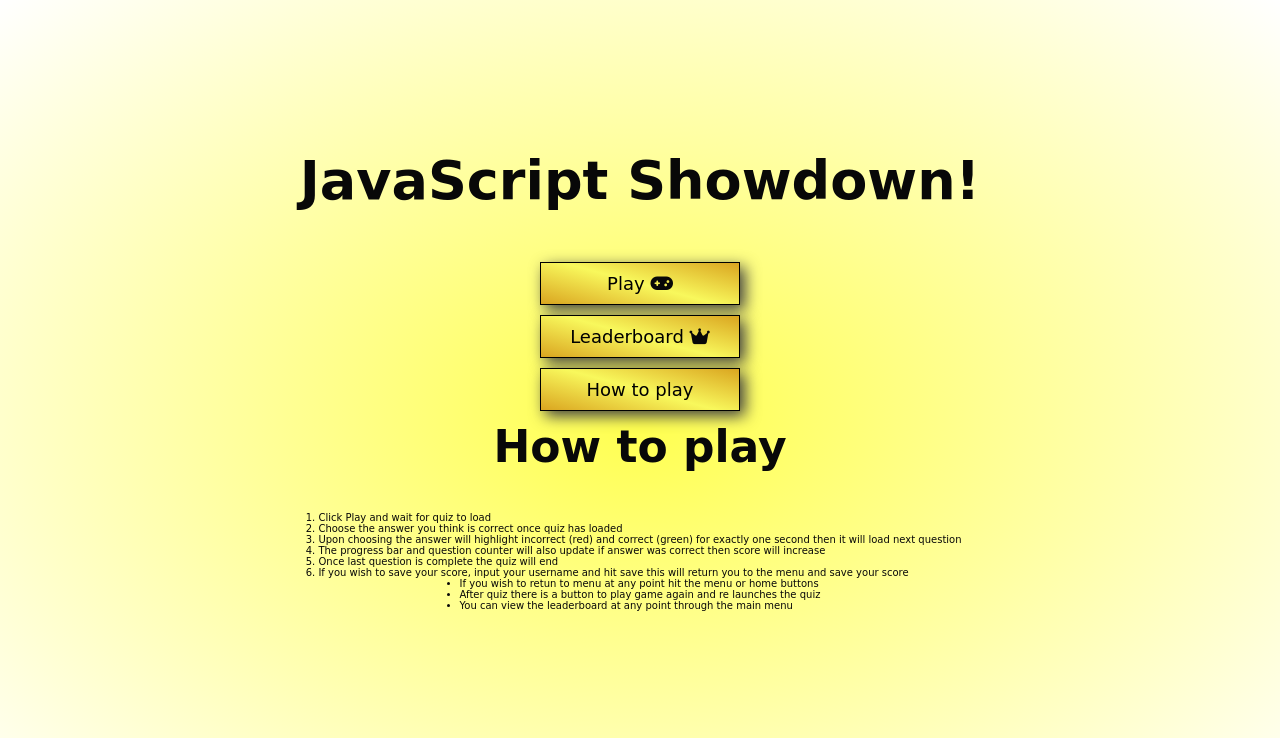
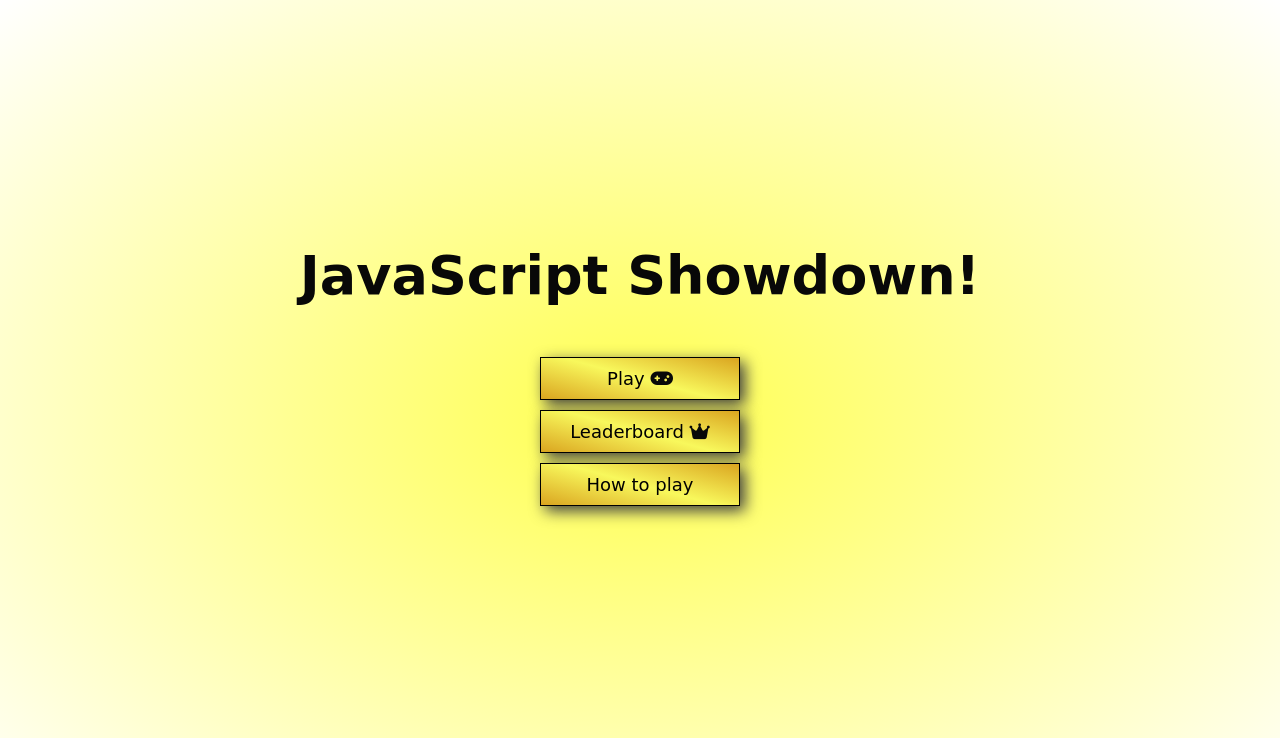
Before and after one commit to Danger0101/JavaScript-Quiz-PP2, a plain HTML site: page index.html in a window 1280 px wide. Shown: the top 738 px of the page. Drawn offline with Linux system fonts and the light colour scheme; a web font is replaced by a local one.

Commit message:
Updated how to div class's
To enable writing of a script to toggle visibility using class hidden.

```diff
--- a/index.html
+++ b/index.html
@@ -28,9 +28,9 @@
                         <h1>JavaScript Showdown!</h1>
                         <a class="btn" href="quiz.html" aria-label="play button takes you to quiz page">Play <i class="fa-solid fa-gamepad"></i></a>
                         <a class="btn" href="leaderboard.html" aria-label="leaderboard button takes you to the leaderboard page">Leaderboard <i class="fa-solid fa-crown"></i></a>
-                        <a class="btn" aria-label="displays or hides the how to play text">How to play</a>
+                        <a class="btn" aria-label="displays or hides the how to play text" id="how-to-play-btn">How to play</a>
                 </div>
-                <div id="how-to-play-div" class="flex-center flex-column">
+                <div class="how-to-div hidden" id="how-to-play-div">
                         <h2>How to play</h2>
                         <ol>
                                 <li>Click Play and wait for quiz to load</li>
```
